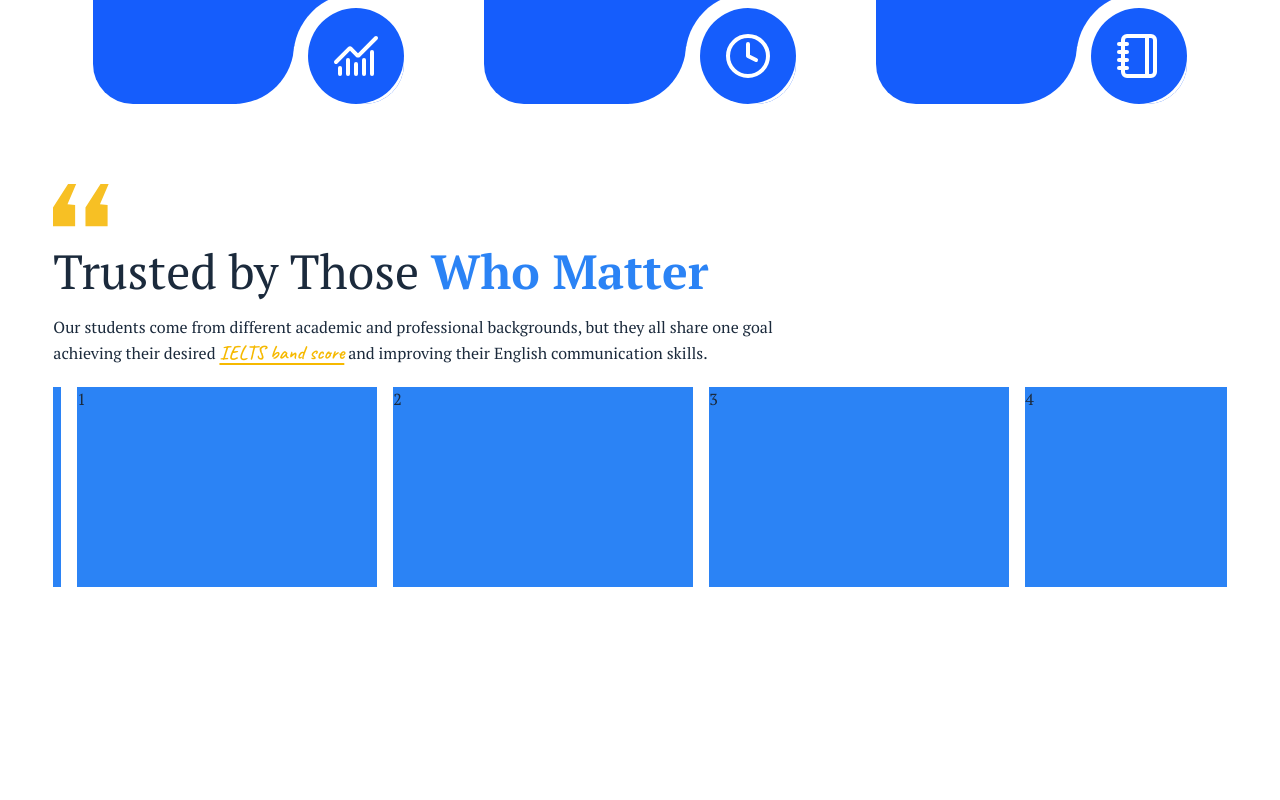
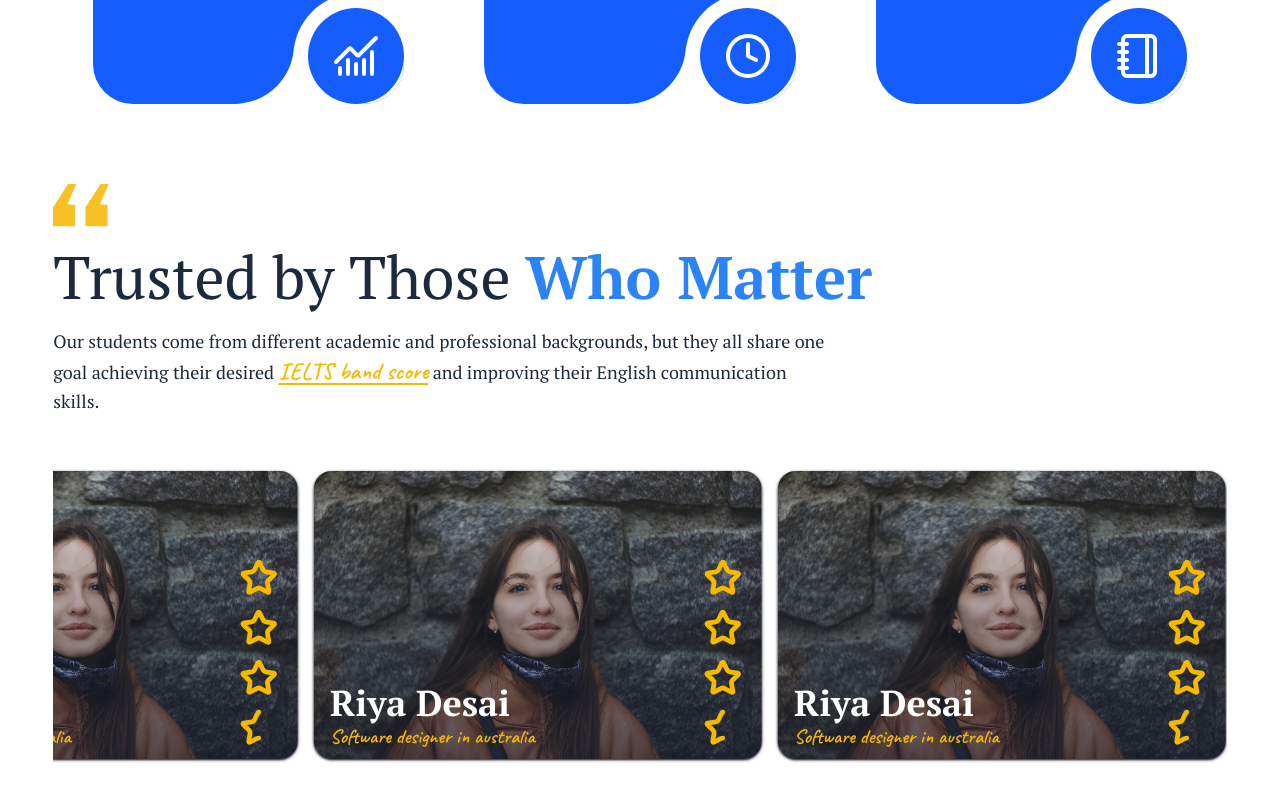
Before and after one commit to Arjun259194/Weltech, a Next.js app: page / in a window 1280 px wide. Shown: the part 1312-2112 px from the top of the page. Before the commit the page ends 1939 px from the top, so only its background shows below. Built offline with nearby package versions, Linux system fonts and the light colour scheme.

Commit message:
review sectionr eady

```diff
--- a/app/globals.css
+++ b/app/globals.css
@@ -3,6 +3,15 @@
 @import "shadcn/tailwind.css";
 
 
+@theme inline {
+  --animate-scroll: scroll var(--animation-duration, 40s) var(--animation-direction, forwards) linear infinite;
+
+  @keyframes scroll {
+    to {
+      transform: translate(calc(-50% - 0.5rem));
+    }
+  }
+}
 
 /* Stop Translating. Start Speaking */
 
--- a/components/InfiniteHorizontalScroll.tsx
+++ /dev/null
@@ -1,63 +0,0 @@
-"use client"
-import { ReactNode, useEffect, useRef, useState } from "react";
-import { motion } from "motion/react";
-
-interface InfiniteScrollProps {
-  children: ReactNode[];
-  speed?: number; // pixels per second
-  direction?: "left" | "right";
-  gap?: number; // gap between items in pixels
-}
-
-export default function InfiniteHorizontalScroll({
-  children,
-  speed = 50,
-  direction = "left",
-  gap = 16,
-}: InfiniteScrollProps) {
-  const [containerWidth, setContainerWidth] = useState(0);
-  const contentRef = useRef<HTMLDivElement>(null);
-
-  useEffect(() => {
-    if (contentRef.current) {
-      const width = contentRef.current.scrollWidth / 2;
-      setContainerWidth(width);
-    }
-  }, [children]);
-
-  const duration = containerWidth / speed;
-  const directionMultiplier = direction === "left" ? -1 : 1;
-
-  return (
-    <div className="overflow-hidden relative w-full">
-      <motion.div
-        ref={contentRef}
-        className="flex"
-        style={{ gap: `${gap}px` }}
-        animate={{
-          x: [0, directionMultiplier * containerWidth],
-        }}
-        transition={{
-          x: {
-            repeat: Infinity,
-            repeatType: "loop",
-            duration: duration,
-            ease: "linear",
-          },
-        }}
-      >
-        {/* Render children twice for seamless loop */}
-        {children.map((child, index) => (
-          <div key={`first-${index}`} className="shrink-0">
-            {child}
-          </div>
-        ))}
-        {children.map((child, index) => (
-          <div key={`second-${index}`} className="shrink-0">
-            {child}
-          </div>
-        ))}
-      </motion.div>
-    </div>
-  );
-}
--- /dev/null
+++ b/components/ReviewCard.tsx
@@ -0,0 +1,41 @@
+import Image from "next/image"
+import { AccentUnderline } from "./ui/textEffects"
+import { Button } from "./ui/button"
+import { Star, StarHalf } from "lucide-react";
+
+interface Props {
+  img: string,
+  rating: 1 | 1.5 | 2 | 2.5 | 3 | 3.5 | 4 | 4.5 | 5;
+  content: string
+  name: string
+  position: string
+}
+
+export default function ReviewCard(props: Props) {
+  const wholeStarts = Math.floor(props.rating)
+  const halfStar = props.rating % 1 != 0
+  return (
+    <article className="group w-full relative h-full">
+      <div className="absolute inset-0 flex flex-col justify-end border-2 border-border transition-transform duration-500 ease-in-out rounded-2xl p-2 group-hover:translate-y-32">
+        <p className="mb-8">{props.content}</p>
+        <Button variant="outline">More</Button>
+      </div>
+      <div className="absolute inset-0 rounded-2xl shadow-gray-900 shadow-sm group-hover:-translate-y-14 transition-transform duration-500 ease-in-out">
+        <Image className="w-full h-full object-cover rounded-2xl " src={props.img} alt="ReviewCard image" width={400} height={300} />
+        <div className="absolute grid grid-cols-3 text-white pointer-events-none rounded-2xl bg-linear-to-t from-gray-900/60 to-transparent inset-0  px-4 py-2">
+          <div className="flex flex-col justify-end col-span-2 ">
+            <span className="text-4xl font-semibold">{props.name}</span>
+            <AccentUnderline className="text-xl">{props.position}</AccentUnderline>
+            <p className="text-sm md:hidden">{props.content}</p>
+          </div>
+          <div className="flex flex-col justify-end space-y-3 items-end text-accent  p-1">
+            {Array(wholeStarts).fill(true).map((_, idx) => {
+              return <Star strokeWidth={3} key={idx} size={38} />
+            })}
+            {halfStar ? <StarHalf strokeWidth={3} size={38} /> : null}
+          </div>
+        </div>
+      </div>
+    </article>
+  )
+}
--- a/components/sections/ReviewSection.tsx
+++ b/components/sections/ReviewSection.tsx
@@ -1,22 +1,30 @@
-import InfiniteHorizontalScroll from "../InfiniteHorizontalScroll";
+import ReviewCard from "../ReviewCard";
+import { InfiniteMovingCards } from "../ui/infinite-moving-cards";
 import { AccentUnderline, PrimeText } from "../ui/textEffects";
 
 export default function ReviewSection() {
   return (
-    <section className="w-11/12 mx-auto space-y-5 my-10">
+    <section className="w-11/12 mx-auto overflow-x-hidden space-y-5 py-10">
       <svg width="56" height="43" viewBox="0 0 56 43" fill="none" xmlns="http://www.w3.org/2000/svg">
         <path d="M6.63102e-06 42.1499V23.5499L15.075 -5.62668e-05H23.175L14.475 20.3249L22.125 21.0749V42.1499H6.63102e-06ZM32.475 42.1499V23.5499L47.55 -5.62668e-05H55.65L46.95 20.3249L54.6 21.0749V42.1499H32.475Z" fill="#F7C024" />
       </svg>
-      <h2 className="text-5xl">Trusted by Those <PrimeText className="font-bold">Who Matter</PrimeText> </h2>
-      <p className="md:w-2/3">Our students come from different academic and professional backgrounds, but they all share one goal achieving their desired <AccentUnderline className="text-xl" underline>IELTS band score</AccentUnderline> and improving their English communication skills.</p>
-      <InfiniteHorizontalScroll>
-        {new Array(6).fill(0).map((_, i) => {
-          return <div key={i} className="w-75 h-50 bg-primary">
-            {i}
-          </div>
+      <h2 className="text-6xl">Trusted by Those <PrimeText className="font-bold">Who Matter</PrimeText> </h2>
+      <p className="md:w-2/3 text-lg">Our students come from different academic and professional backgrounds, but they all share one goal achieving their desired <AccentUnderline className="text-2xl" underline>IELTS band score</AccentUnderline> and improving their English communication skills.</p>
+
+      <InfiniteMovingCards
+        className="mt-10 mb-36"
+        items={new Array(6).fill(0).map((_, i) => {
+          return <li
+            className="relative w-md h-72 max-w-full shrink-0 rounded-2xl"
+            key={i}
+          >
+            <ReviewCard rating={3.5} img="/review.jpg" content="I was stuck at 6 bands for months. After joining this institute, I improved my writing structure and speaking fluency. Within 4 weeks, I scored 7 bands. The strategies provided here actually work." name="Riya Desai" position="Software designer in australia" />
+          </li>
         })
         }
-      </InfiniteHorizontalScroll>
+        direction="left"
+        speed="slow"
+      />
     </section>
   )
 }
--- /dev/null
+++ b/components/ui/infinite-moving-cards.tsx
@@ -0,0 +1,91 @@
+"use client";
+
+import { cn } from "@/lib/utils";
+import React, { ReactNode, useEffect, useState } from "react";
+
+export const InfiniteMovingCards = ({
+  items,
+  direction = "left",
+  speed = "fast",
+  pauseOnHover = true,
+  className,
+}: {
+  items: ReactNode[];
+  direction?: "left" | "right";
+  speed?: "fast" | "normal" | "slow";
+  pauseOnHover?: boolean;
+  className?: string;
+}) => {
+  const containerRef = React.useRef<HTMLDivElement>(null);
+  const scrollerRef = React.useRef<HTMLUListElement>(null);
+
+  useEffect(() => {
+    addAnimation();
+  }, []);
+  const [start, setStart] = useState(false);
+  function addAnimation() {
+    if (containerRef.current && scrollerRef.current) {
+      const scrollerContent = Array.from(scrollerRef.current.children);
+
+      scrollerContent.forEach((item) => {
+        const duplicatedItem = item.cloneNode(true);
+        if (scrollerRef.current) {
+          scrollerRef.current.appendChild(duplicatedItem);
+        }
+      });
+
+      getDirection();
+      getSpeed();
+      setStart(true);
+    }
+  }
+  const getDirection = () => {
+    if (containerRef.current) {
+      if (direction === "left") {
+        containerRef.current.style.setProperty(
+          "--animation-direction",
+          "forwards",
+        );
+      } else {
+        containerRef.current.style.setProperty(
+          "--animation-direction",
+          "reverse",
+        );
+      }
+    }
+  };
+  const getSpeed = () => {
+    if (containerRef.current) {
+      if (speed === "fast") {
+        containerRef.current.style.setProperty("--animation-duration", "20s");
+      } else if (speed === "normal") {
+        containerRef.current.style.setProperty("--animation-duration", "40s");
+      } else {
+        containerRef.current.style.setProperty("--animation-duration", "80s");
+      }
+    }
+  };
+
+  // mask-[linear-gradient(to_right,transparent,white_20%,white_80%,transparent)]
+  return (
+    <div
+      ref={containerRef}
+      className={cn(
+        `scroller relative z-20 max-w-7xl
+`,
+        className,
+      )}
+    >
+      <ul
+        ref={scrollerRef}
+        className={cn(
+          "flex w-max min-w-full shrink-0 flex-nowrap gap-4 py-4",
+          start && "animate-scroll",
+          pauseOnHover && "hover:paused",
+        )}
+      >
+        {items}
+      </ul>
+    </div>
+  );
+};
```
Also changed, not shown: components.json, public/review.jpg (added).
